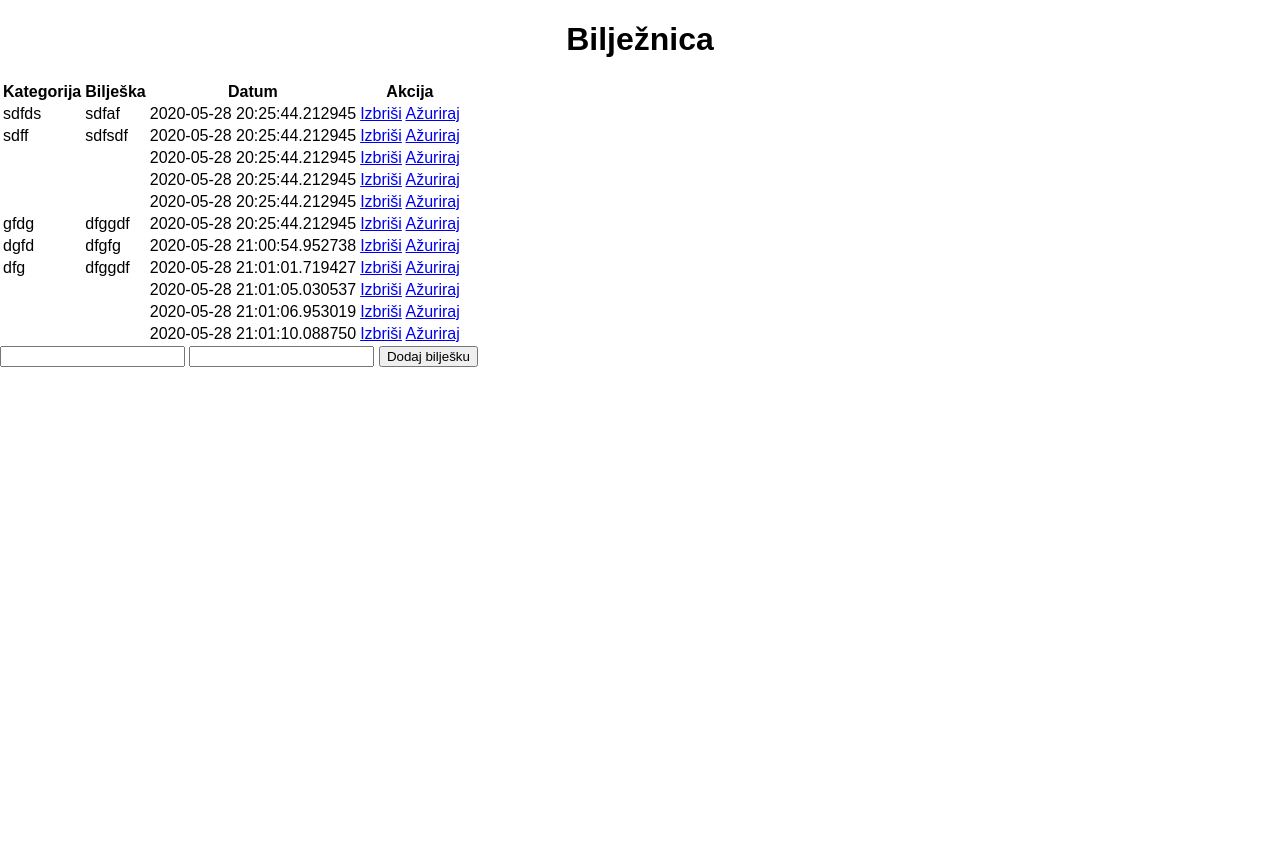
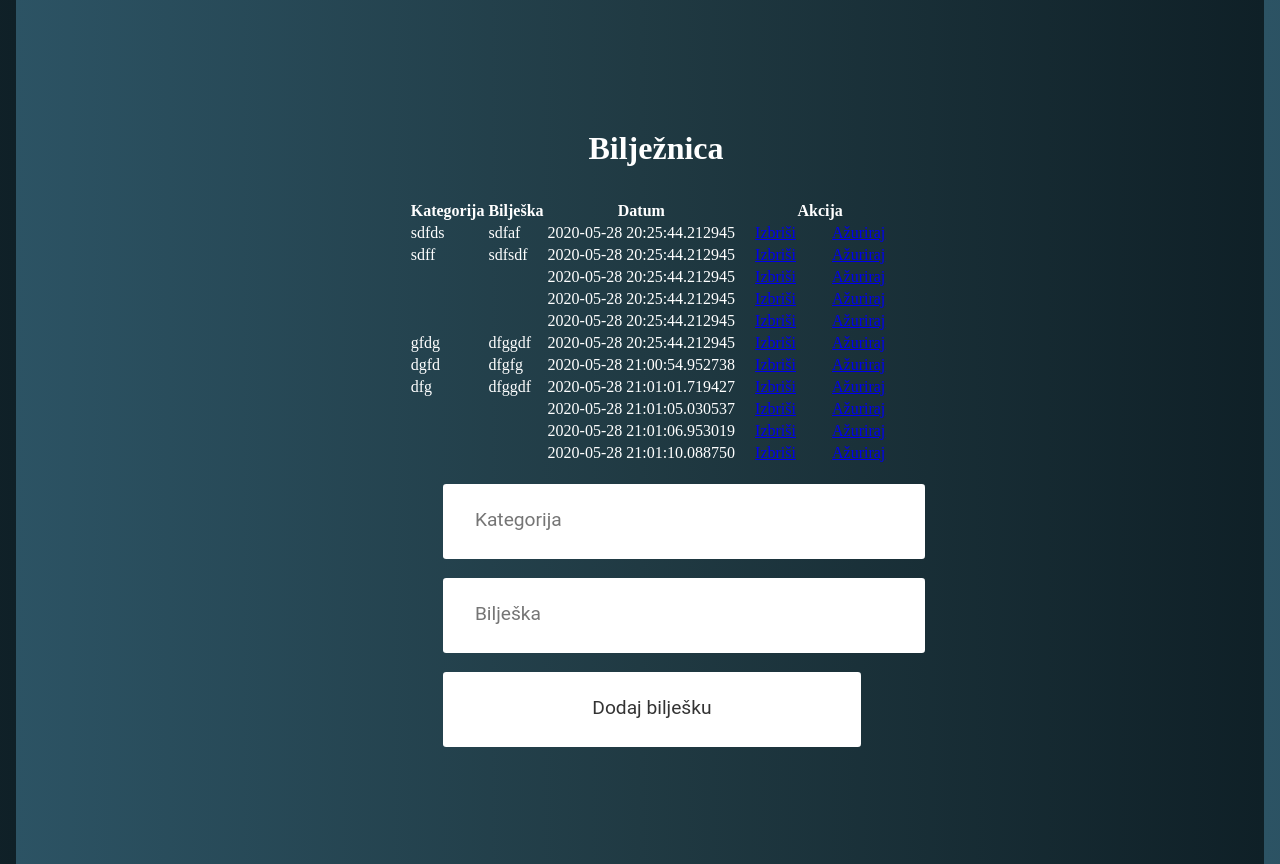
Before and after one commit to senf-f/biljeske-flask, a Flask app: page / in a window 1280 px wide. Before the commit the page ends 367 px from the top, so only its background shows below. Run offline with Flask 2, Linux system fonts and the light colour scheme; data comes from the database, SQL or seed files in the repository; both versions use the stored data as it was after the commit.

Commit message:
Dodan CSS za neke elemente i popravljen bug sa datumom

```diff
--- a/app.py
+++ b/app.py
@@ -1,11 +1,10 @@
-#video 25:00 https://www.youtube.com/watch?v=Z1RJmh_OqeA&list=PLtMU9JqSZxV75fVrKCMgmJtv2vuFPzI2V&index=11&t=0s
-
 from flask import Flask, render_template, request, redirect
 from flask_sqlalchemy import SQLAlchemy
 from datetime import datetime
 
 app = Flask(__name__)
 app.config['SQLALCHEMY_DATABASE_URI'] = 'sqlite:///test.db'
+app.static_folder = 'static'
 db = SQLAlchemy(app)
 
 class Note(db.Model):
@@ -22,7 +21,7 @@ def index():
     if request.method == 'POST':
         category_content = request.form['category']
         note_content = request.form['note']
-        new_note = Note(category=category_content, note=note_content)
+        new_note = Note(category=category_content, note=note_content, date_created=datetime.now())
 
         try:
             db.session.add(new_note)
--- a/static/css/main.css
+++ b/static/css/main.css
@@ -1,4 +1,42 @@
 body {
-    margin: 0;
-    font-family: Arial, Helvetica, sans-serif;
+    height: 100vh;
+	width: 100%;
+    background: #0f2027; /* fallback for old browsers */
+    background: linear-gradient(to right,#2c5364, #203a43, #0f2027);
+    display: flex;
+    justify-content: center;
+    align-items: center;
+    height: 100vh;
+    color: rgb(255, 255, 255);
+
 }
+
+.form {
+    text-align: center;
+}
+
+input {
+    font-family: 'Roboto', sans-serif;
+    color: #333;
+    font-size: 1.2rem;
+      margin: 1 auto;
+    padding: 1.5rem 2rem;
+    border-radius: 0.2rem;
+    background-color: rgb(255, 255, 255);
+    border: none;
+    width: 90%;
+    display: block;
+    border-bottom: 0.3rem solid transparent;
+    transition: all 0.3s;
+  }
+
+  input:placeholder-shown + .form__label {
+    opacity: 0;
+    visibility: hidden;
+    -webkit-transform: translateY(-4rem);
+    transform: translateY(-4rem);
+  }
+
+  * {
+    margin: 1em;
+  }
--- a/templates/index.html
+++ b/templates/index.html
@@ -32,8 +32,8 @@
     {% endif %}
     <div class:"form">
         <form action='/' method='POST'>
-            <input type="text" name="category" id="category">
-            <input type="text" name="note" id="note">
+            <input type="text" name="category" id="category" placeholder="Kategorija">
+            <input type="text" name="note" id="note" placeholder="Bilješka">
             <input type="submit" value="Dodaj bilješku">
         </form>
     </div>
```
Also changed, not shown: test.db.
